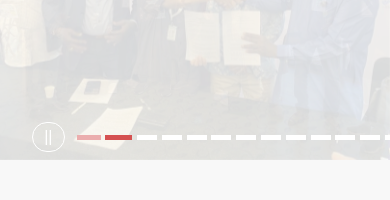
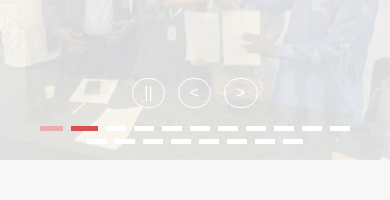
Before and after one commit to kascoten/kascoten, a plain HTML site: page index.html in a window 390 px wide. Shown: the part 700-900 px from the top of the page. Drawn offline with nearby package versions, Linux system fonts and the light colour scheme; a web font is replaced by a local one.

Commit message:
Enhance carousel controls for improved responsiveness and layout on mobile devices

```diff
--- a/style.css
+++ b/style.css
@@ -324,8 +324,72 @@ a {
 
 /* ========================
    Carousel Controls
-======================== */
+   ======================== */
+
+
+
+
+/* ...existing code... */
+
+/* Make carousel controls wrap and center on small screens */
 .carousel-controls {
+  display: flex;
+  align-items: center;
+  gap: 0.8rem;
+  z-index: 50;
+  flex-wrap: wrap; /* allow wrap to new lines when space is limited */
+}
+
+/* Keep pagination full-width and centered when it wraps */
+.carousel-controls .pagination {
+  display: flex;
+  gap: 0.5rem;
+  align-items: center;
+}
+
+/* Ensure buttons keep their box size so layout is stable */
+.control-btn {
+  flex: 0 0 auto;
+}
+
+/* Mobile overrides */
+@media (max-width: 768px) {
+  .carousel-controls {
+    left: 50% !important;
+    transform: translateX(-50%);
+    width: calc(100% - 2rem);
+    padding: 0.5rem 1rem;
+    bottom: 0.5rem;
+    justify-content: center;
+  }
+
+  /* Place pagination on its own row */
+  .carousel-controls .pagination {
+    order: 2;
+    width: 100%;
+    justify-content: center;
+    margin-top: 0.35rem;
+    flex-wrap: wrap;
+  }
+
+  /* Keep control buttons on the first row */
+  .control-btn.play-pause { order: 0; }
+  .control-btn.prev,
+  .control-btn.next { order: 1; }
+
+  /* Slightly smaller pagination indicators */
+  .pagination span {
+    width: 14px;
+    height: 4px;
+  }
+  .pagination span.active { width: 34px; }
+}
+
+/* ...existing code... */
+
+
+
+   .carousel-controls {
   position: absolute;
   bottom: 2rem;
   left: 2rem;
@@ -334,6 +398,9 @@ a {
   gap: 0.8rem;
   z-index: 50;
 }
+
+
+
 
 .control-btn {
   background: none;
```
